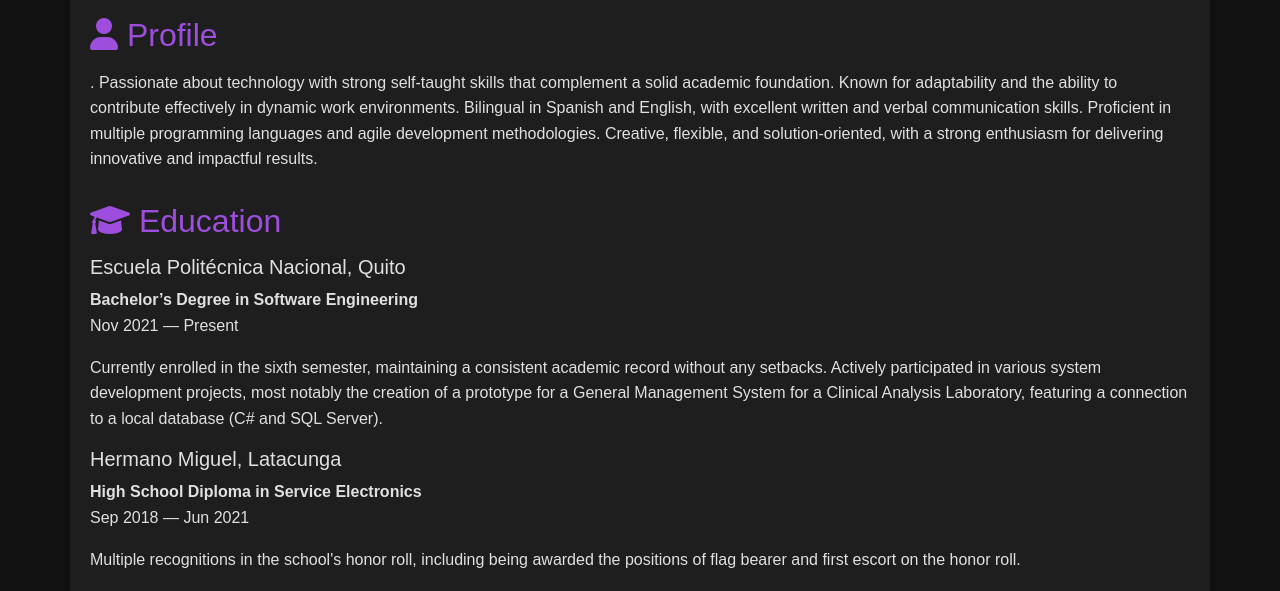
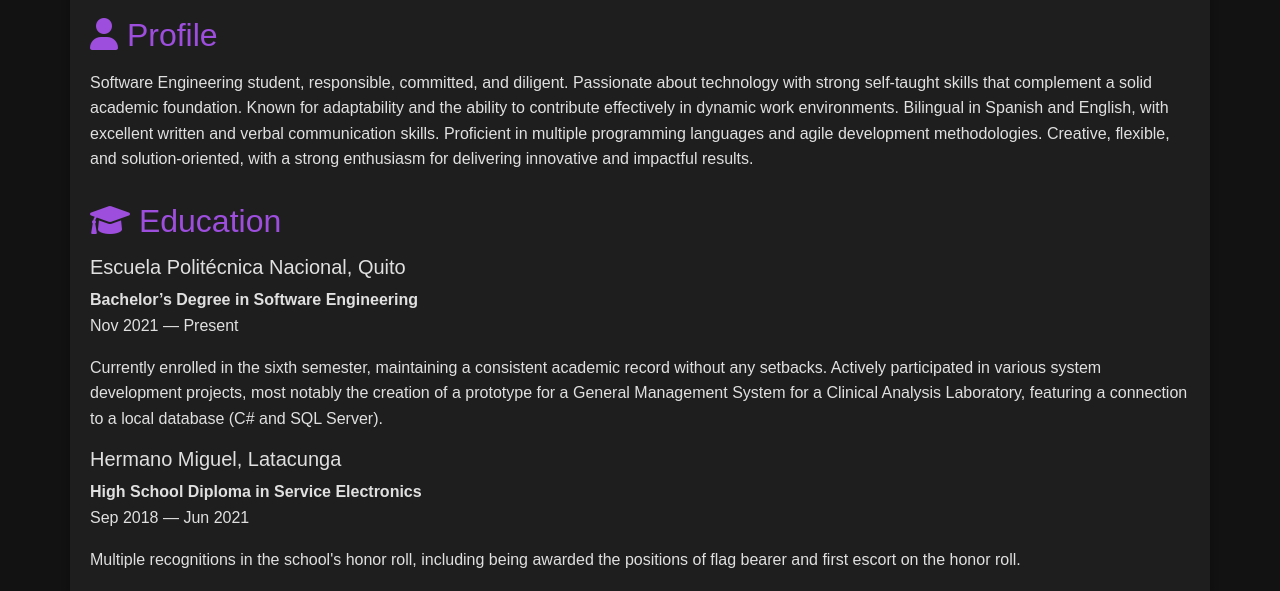
Before and after one commit to Alejololer/Alejololer.github.io, a plain HTML site: page index.html in a window 1280 px wide. Shown: the part 209-800 px from the top of the page. Drawn offline with nearby package versions, Linux system fonts and the light colour scheme.

Commit message:
Update index.html

```diff
--- a/index.html
+++ b/index.html
@@ -165,7 +165,8 @@
     <section>
       <h2 class="section-title"><i class="fas fa-user"></i> Profile</h2>
       <p>
-        . Passionate about technology with strong self-taught skills that complement a solid academic foundation.
+        Software Engineering student, responsible, committed, and diligent.
+        Passionate about technology with strong self-taught skills that complement a solid academic foundation.
         Known for adaptability and the ability to contribute effectively in dynamic work environments.
         Bilingual in Spanish and English, with excellent written and verbal communication skills.
         Proficient in multiple programming languages and agile development methodologies.
```
